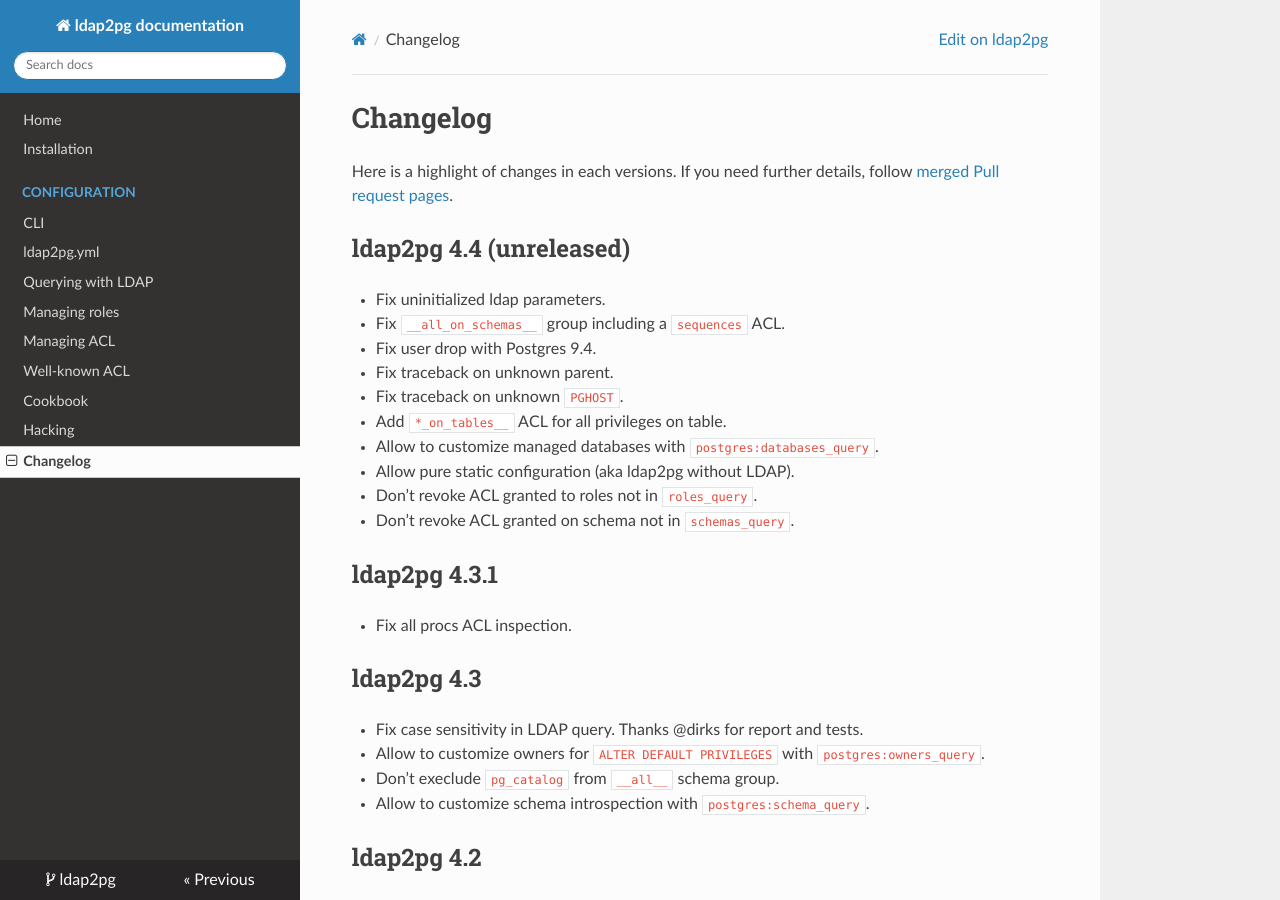
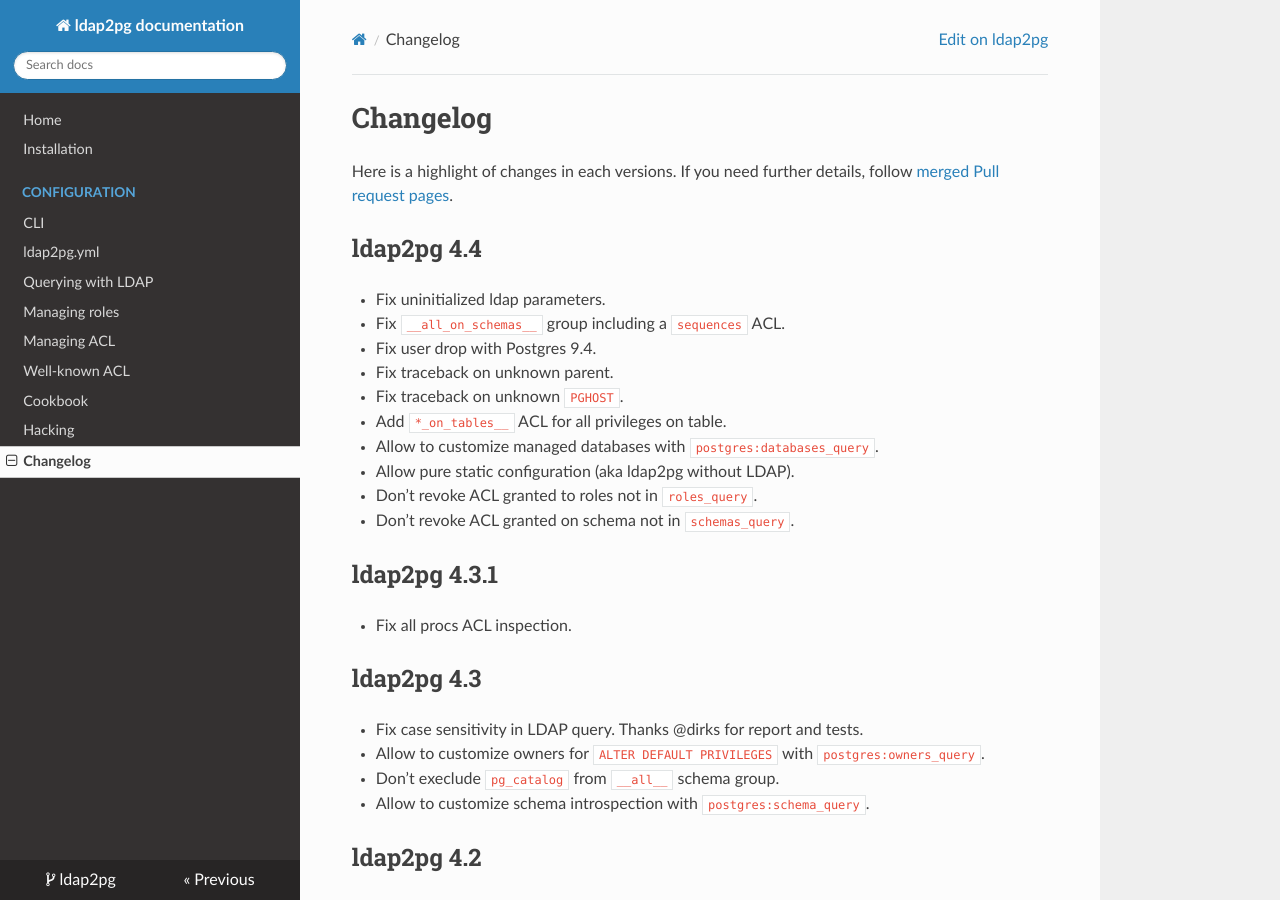
Before and after one commit to dalibo/ldap2pg, an MkDocs documentation site: the page built from docs/changelog.md, in a window 1280 px wide and 900 px high. Built offline with MkDocs 1.6.1, drawn with Linux system fonts in a browser that asks for light colours; nearby versions of some CDN libraries; old or Windows-style settings are respelled for this version of MkDocs.

```diff
--- a/docs/changelog.md
+++ b/docs/changelog.md
@@ -7,7 +7,7 @@ follow [merged Pull request
 pages](https://github.com/dalibo/ldap2pg/pulls?utf8=%E2%9C%93&q=is%3Apr%20is%3Amerged).
 
 
-# ldap2pg 4.4 (unreleased)
+# ldap2pg 4.4
 
 - Fix uninitialized ldap parameters.
 - Fix `__all_on_schemas__` group including a `sequences` ACL.
--- a/setup.py
+++ b/setup.py
@@ -23,7 +23,7 @@ else:
 
 setup(
     name='ldap2pg',
-    version='4.3.1',
+    version='4.4',
     description='Synchronize PostgreSQL roles and ACLs from LDAP',
     url='https://github.com/dalibo/ldap2pg',
     author='Dalibo',
```
